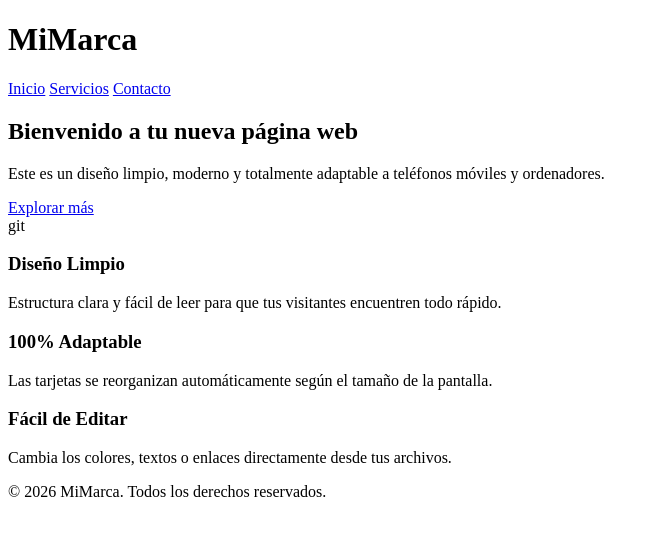
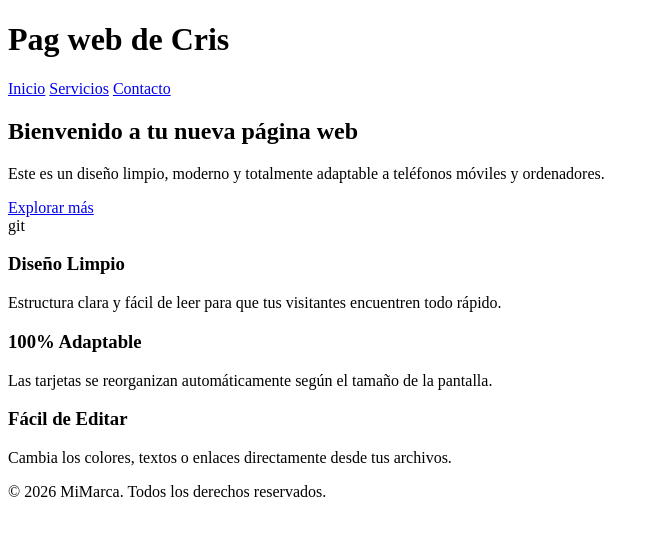
Before and after one commit to cricri256/gitvaleriacristina, a plain HTML site: page index.html in a window 1280 px wide. Shown: the whole page, without its empty margins (0-659 px from the left). Drawn offline with Linux system fonts and the light colour scheme.

Commit message:
Cambio titulo principal rama Cris

```diff
--- a/index.html
+++ b/index.html
@@ -7,7 +7,7 @@
 </head>
 <body>
      <header>
-    <h1>MiMarca</h1>
+    <h1>Pag web de Cris</h1>
     <nav>
       <a href="#inicio">Inicio</a>
       <a href="#servicios">Servicios</a>
```
